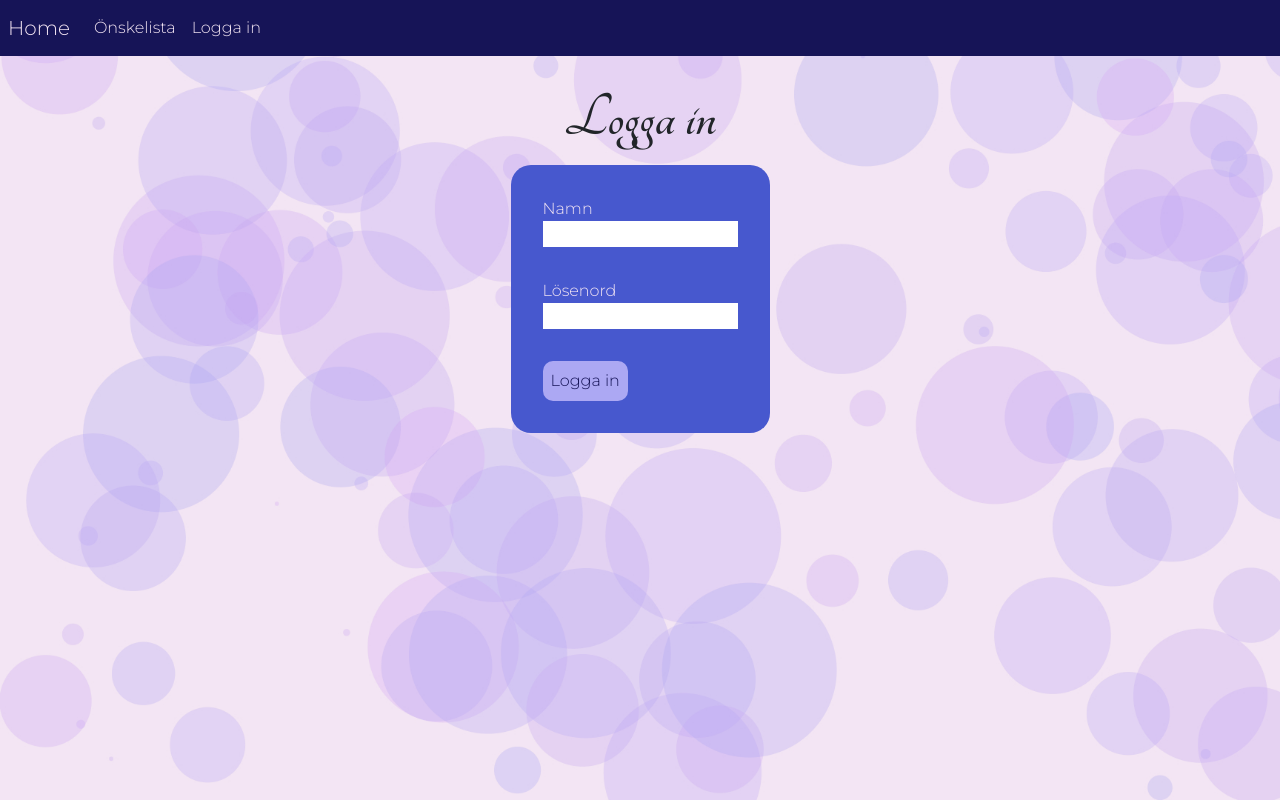
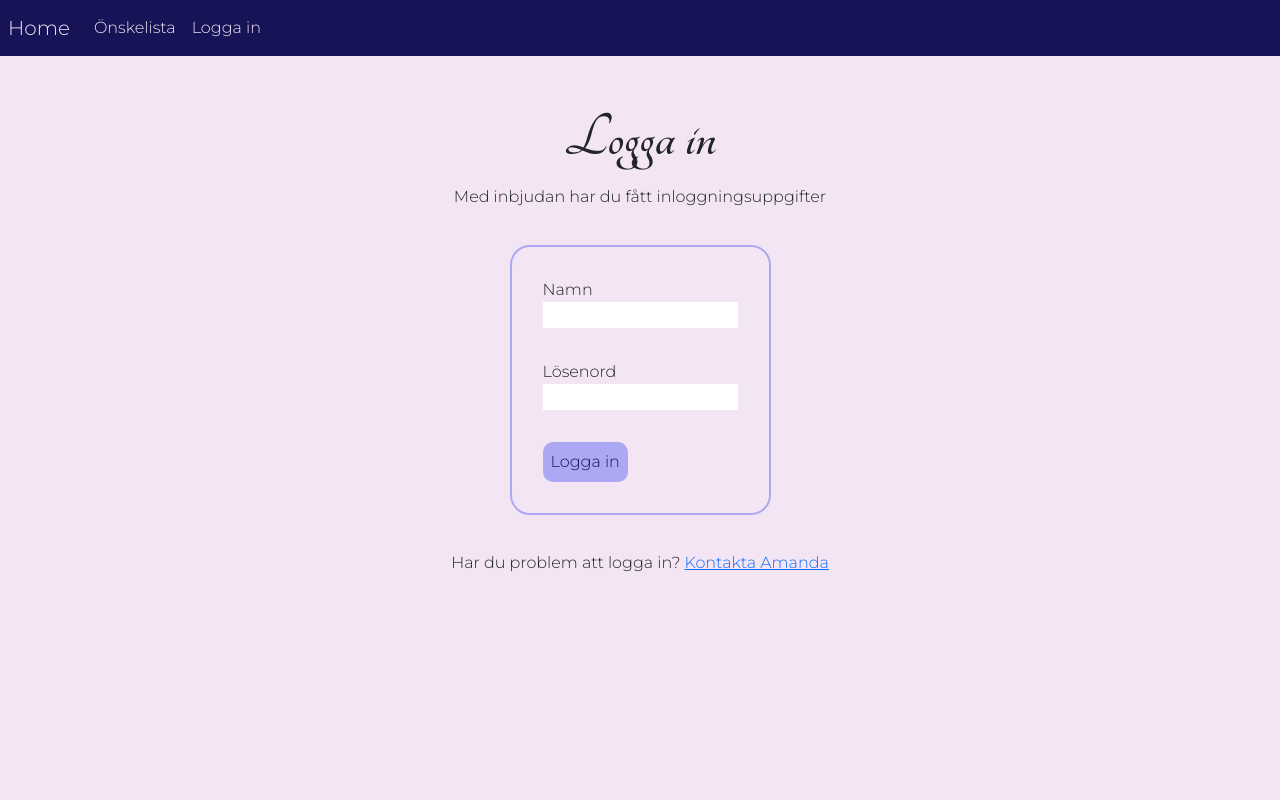
Before and after one commit to AmandaHeideman/JBWedding, a React (Create React App) app in the folder client/: page /login in a window 1280 px wide. Built offline with nearby package versions, Linux system fonts and the light colour scheme; no server answers.

Commit message:
styling wishlist page

```diff
--- a/client/src/Pages/LoginPage.jsx
+++ b/client/src/Pages/LoginPage.jsx
@@ -23,9 +23,10 @@ const LoginPage = () => {
   };
 
   return (
-    <div className="loginpage">
-      <h1 className="mt-4">Logga in</h1>
-    <form className="login p-3">
+    <div className="loginpage center">
+      <h1 className="mt-4 page-header">Logga in</h1>
+      <p>Med inbjudan har du fått inloggningsuppgifter</p>
+    <form className="login styled-div">
       <div className="form-group p-3">
 
       <label for="name">Namn</label>
@@ -52,6 +53,7 @@ const LoginPage = () => {
         </div>
       <button className="button m-3" onClick={login}>Logga in</button>
     </form>
+    <p className="p-3">Har du problem att logga in? <a href="mailto:heideman.amanda@gmail.com">Kontakta Amanda</a></p>
     </div>
   )
 }
--- a/client/src/Pages/WishlistPage.jsx
+++ b/client/src/Pages/WishlistPage.jsx
@@ -95,55 +95,74 @@ const WishlistPage = () => {
 
 
   return (
-    <div>
-      <h1>Wishlist</h1>
+    <div className="wishlist">
       {wishlist ?
-      <div>
+      <div className="row">
+      <h1 className="page-header m-2 center col-6">Önskelista</h1>
       {user && checked ?
-      (<div>
+      (<div className="styled-div col-6 mt-3 list-container">
+        <div>
         {wishlist.map((value, key)=> {
           return (
-          <>
-            <p>{value.title}
+          <div className="row gifts">
+              <span className="col-1 center">⁘</span>
+              <span className="col-9">{value.title}</span>
             {value.nonPurchasable !== true &&
               <>
               {(value.purchased == true && value.boughtBy != user._id) ?
-              <h6> Köpt</h6>
+              <span className="col-1"> Köpt</span>
               :
-              <input type="checkbox" value={key} checked={checked[key]} onChange={onCheck}/>
+              <input className="col-1 center m-2" type="checkbox" value={key} checked={checked[key]} onChange={onCheck}/>
               }
               </>
             }
-            </p>
-          </>
+          </div>
           )
         })}
+        </div>
+        <p className="d-flex align-self-end">Kryssa i checkboxen ifall du har köpt något från listan. Det visas sen som "köpt" för
+          andra gäster så att inte fler köper samma sak. Du kan när som helst avchecka rutan, då står den inte längre
+          som köpt hos andra, och de kan kryssa i den
+        </p>
       </div>)
       :
-      wishlist.map((value)=> {
-        return (<p>{value.title} </p>)
-      })
+      <div className="styled-div col-6 list-container pb-3">
+      {wishlist.map((value)=> {
+        return (
+
+          <div className="row gifts">
+
+            <span className="col-1 center">⁘</span>
+            <span className="col-9">{value.title} </span>
+          </div>
+            )
+      })}
+      </div>
     }
     {user &&
-      <div>
+    <div className="col-5 wishlist-other-gifts">
+      <div className="styled-div">
         <h2>Har du köpt något annat?</h2>
-        <form onSubmit={submitGift}>
+        <form className="d-flex justify-content-between" onSubmit={submitGift}>
           <input type="text" onChange={handleGift} />
-          <button type="submit" className="btn btn-primary"> Submit </button>
+          <button type="submit" className="button"> Spara </button>
         </form>
+      </div>
+      <div className="styled-div">
         <h2>Andra har köpt</h2>
         {guestGifts ?
           guestGifts.map((value) => {
             return <span>{value.title}, </span>
           })
         :
-        <p>Loading</p>
+        <p>Laddar...</p>
         }
       </div>
+    </div>
     }
     </div>
     :
-    <h1>Loading</h1>
+    <h1>Laddar...</h1>
   }
 
     </div>
--- a/client/src/styles/style.css
+++ b/client/src/styles/style.css
@@ -6,14 +6,25 @@
 
 .body {
   height: 100vh;
-  background-image: url("./images/bg2.jpg");
+  background-color: #F3E5F3;
+  /* background-image: url("./images/bg2.jpg");
+
   background-repeat: no-repeat;
   background-size: cover;
-  background-color: rgba(243, 229, 243, 0.5);
+  background-color: rgba(243, 229, 243, 0.5); */
 }
 
 h1, h2, h3, h4, h5, h6 {
   font-family: 'Tangerine', cursive;
+}
+
+input {
+  border: none;
+}
+
+.page-header {
+  font-size: 4rem;
+  padding-top: 20px;
 }
 
 .button {
@@ -51,31 +62,18 @@ h1, h2, h3, h4, h5, h6 {
   color: #161457;
 }
 
-.homepage {
-  height: 80vh;
-  color: #161457;
+.styled-div {
+  background-color: #F3E5F3;
+  border: #ACA8F3 2px solid;
+  border-radius: 20px;
+  padding: 15px;
+  width: -webkit-fit-content;
+  width: -moz-fit-content;
+  width: fit-content;
+  margin: 20px;
 }
 
-.homepage h1 {
-  font-size: 7rem;
-}
-
-.homepage .countdownContainer {
-  background-color: #4758CE;
-  color: #F3E5F3;
-  width: 30%;
-  border-radius: 100px;
-}
-
-.homepage .countdownContainer h4 {
-  font-size: 3rem;
-}
-
-.homepage .countdownContainer .countdown {
-  font-size: 3rem;
-}
-
-.loginpage {
+.center {
   display: -webkit-box;
   display: -ms-flexbox;
   display: flex;
@@ -91,20 +89,75 @@ h1, h2, h3, h4, h5, h6 {
           align-items: center;
 }
 
-.loginpage h1 {
-  font-size: 4rem;
+.homepage {
+  height: 80vh;
+  color: #161457;
 }
 
-.loginpage .login {
+.homepage h1 {
+  font-size: 7rem;
+}
+
+.homepage .countdownContainer {
   background-color: #4758CE;
   color: #F3E5F3;
+  width: 350px;
+  border-radius: 100px;
+}
+
+.homepage .countdownContainer h4 {
+  font-size: 3rem;
+}
+
+.homepage .countdownContainer .countdown {
+  font-size: 3rem;
+}
+
+.loginpage a {
+  font-size: 1rem;
+}
+
+.wishlist .list-container {
+  display: -webkit-box;
+  display: -ms-flexbox;
+  display: flex;
+  -webkit-box-orient: vertical;
+  -webkit-box-direction: normal;
+      -ms-flex-direction: column;
+          flex-direction: column;
+  -webkit-box-pack: justify;
+      -ms-flex-pack: justify;
+          justify-content: space-between;
+  padding-bottom: 0;
+}
+
+.wishlist .list-container p {
+  font-size: 0.9rem;
+}
+
+.wishlist .gifts {
+  font-size: 1.2rem;
+  padding: 5px;
+}
+
+.wishlist-other-gifts {
+  padding: 15px;
   width: -webkit-fit-content;
   width: -moz-fit-content;
   width: fit-content;
-  border-radius: 20px;
+  margin: 20px;
 }
 
-.loginpage .login input {
-  border: none;
+.wishlist-other-gifts .styled-div {
+  margin-top: 0;
+  width: 100%;
+}
+
+.wishlist-other-gifts input {
+  width: 70%;
+}
+
+.wishlist-other-gifts button {
+  width: 25%;
 }
 /*# sourceMappingURL=style.css.map */
--- a/client/src/styles/style.scss
+++ b/client/src/styles/style.scss
@@ -13,16 +13,25 @@ $dark: #0F0F17;
 
 .body{
   height: 100vh;
-
-  background-image: url("./images/bg2.jpg");
+  background-color: $light;
+  /* background-image: url("./images/bg2.jpg");
 
   background-repeat: no-repeat;
   background-size: cover;
-  background-color: rgba(243, 229, 243, 0.5);
+  background-color: rgba(243, 229, 243, 0.5); */
 }
 
 h1, h2, h3, h4, h5, h6{
   font-family: 'Tangerine', cursive;
+}
+
+input{
+  border: none;
+}
+
+.page-header{
+  font-size: 4rem;
+  padding-top: 20px;
 }
 
 .button{
@@ -50,7 +59,22 @@ h1, h2, h3, h4, h5, h6{
       color: $darkAcc;
     }
   }
+}
 
+.styled-div{
+  background-color: $light;
+  border: $lightAcc 2px solid;
+  border-radius: 20px;
+  padding: 15px;
+  width: fit-content;
+  margin: 20px;
+}
+
+.center{
+  display: flex;
+  flex-direction: column;
+  justify-content: center;
+  align-items: center;
 }
 
 .homepage{
@@ -62,7 +86,7 @@ h1, h2, h3, h4, h5, h6{
   .countdownContainer{
     background-color: $main;
     color: $light;
-    width: 30%;
+    width: 350px;
     border-radius: 100px;
     h4{
       font-size: 3rem;
@@ -73,21 +97,36 @@ h1, h2, h3, h4, h5, h6{
   }
 }
 
-.loginpage{
-  display: flex;
-  flex-direction: column;
-  justify-content: center;
-  align-items: center;
-  h1{
-    font-size: 4rem;
-  }
-  .login{
-    background-color: $main;
-    color: $light;
-    width: fit-content;
-    border-radius: 20px;
-    input{
-      border: none;
+.loginpage a{
+  font-size: 1rem;
+}
+.wishlist{
+  .list-container{
+    display: flex;
+    flex-direction: column;
+    justify-content: space-between;
+    padding-bottom: 0;
+    p{
+      font-size: 0.9rem;
     }
   }
+  .gifts{
+    font-size: 1.2rem;
+    padding: 5px;
+  }
 }
+  .wishlist-other-gifts{
+    padding: 15px;
+    width: fit-content;
+    margin: 20px;
+    .styled-div{
+      margin-top: 0;
+      width: 100%;
+    }
+    input{
+      width: 70%;
+    }
+    button{
+      width: 25%;
+    }
+  }
```
Also changed, not shown: 1 other file (tests, documents, lock files or other folders).
